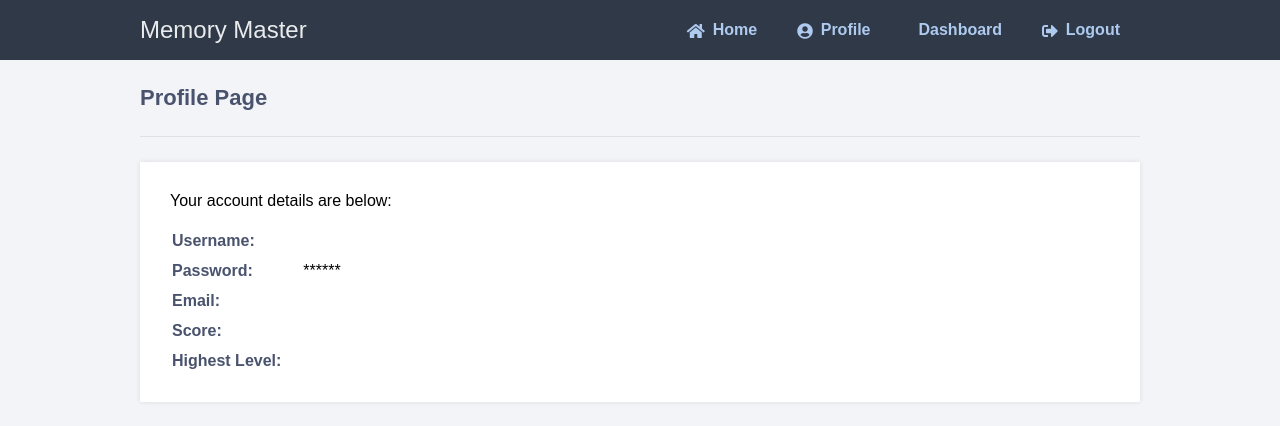
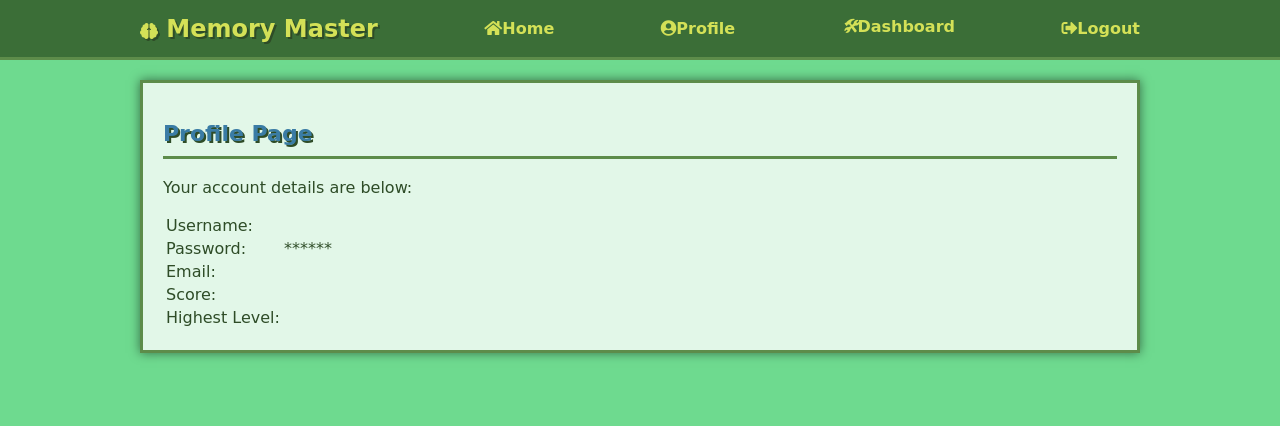
Before and after one commit to sRobinson1209/memory-game-forked, a Flask app: template templates/profile.html in a window 1280 px wide. Shown: the top 426 px of the page. Run offline with Flask 3, Linux system fonts and the light colour scheme; the template is opened without the code that fills it, so the values that code supplies are empty; some web fonts are replaced.

Commit message:
Updating some style components.
I changed the overall style of the website to go along with the mine craft-esque theme. It is kind of ugly right now but I wanted to see what it would look like. I am pushing it to the main so others can see what it looks like and I believe if they don't see the most updated version it could hinder their progress potentially.

```diff
--- a/static/css/style.css
+++ b/static/css/style.css
@@ -1,154 +1,228 @@
+/* General Styles */
 * {
     box-sizing: border-box;
-    font-family: 'Poppins', sans-serif;
+    font-family: 'Press Start 2P', cursive;
     font-size: 16px;
-    -webkit-font-smoothing: antialiased;
+    -webkit-font-smoothing: none;
     -moz-osx-font-smoothing: grayscale;
 }
 
-@media (max-width: 600px) {
+/*@media (max-width: 600px) {
     * {
-        font-size: 14px; /* Slightly smaller font size for mobile */
+        font-size: 14px;
     }
+} */
+
+body {
+    background-color: #6eda8f; /* A greenish tone, like Minecraft grass */
+    /*background-image: url(C:\Users\sierr\Downloads\memory-game-forked\static\images\background_image.jpg);*/
+    /*    background-image: url("{{ url_for('static', filename='images/background_image.jpg') }} ");*/
+    background-size: cover;
+    margin: 0;
+    color: #2e4c27; /* Dark green for text */
 }
 
-body {
-    background-color: #d3e5f2 ;
-    margin: 0;
-}
+/* Login and New User Styles */
 .login, .New-User {
     width: 400px;
-    background-color: #ffffff;
-    box-shadow: 0 0 9px 0 rgba(0, 0, 0, 0.3);
+    background-color: #3b6e37; /* Minecraft dirt block brown */
+    border: 5px solid #5d8c4a; /* Grass block green border */
+    box-shadow: 0 0 10px rgba(0, 0, 0, 0.5);
     margin: 100px auto;
+    border-radius: 0; /* Blocky look */
 }
+
 .login h1, .New-User h1 {
     text-align: center;
-    color: #6e89b1;
+    color: #d4e157; /* Yellow-green text for headers */
     font-size: 24px;
-    padding: 20px 0 20px 0;
-    border-bottom: 1px solid #dee0e4;
+    padding: 20px 0;
+    border-bottom: 3px solid #5d8c4a; /* Grass block border */
 }
+
 .login .links, .New-User .links {
     display: flex;
-    padding: 0 15px;
+    justify-content: space-around;
+    padding: 15px;
+    background-color: #5d8c4a;
+    border-top: 3px solid #3b6e37;
 }
+
 .login .links a, .New-User .links a {
-    color: #083072;
+    color: #d4e157;
     text-decoration: none;
-    display: inline-flex;
-    padding: 0 10px 10px 10px;
     font-weight: bold;
+    text-shadow: 2px 2px 0 #2e4c27;
 }
+
 .login .links a:hover, .New-User .links a:hover {
-    color: #083072;
+    color: #f1ff87; /* Brighter hover */
 }
-.login .links a.active, .New-User .links a.active {
-    border-bottom: 3px solid #466aa0;
-    color: #6592d5;
-}
+
 .login form, .New-User form {
     display: flex;
-    flex-wrap: wrap;
-    justify-content: center;
+    flex-direction: column;
+    align-items: center;
     padding-top: 20px;
 }
+
 .login form label, .New-User form label {
     display: flex;
     justify-content: center;
     align-items: center;
     width: 50px;
     height: 50px;
-    background-color: #3274d6;
+    background-color: #5d8c4a; /* Blocky green */
     color: #ffffff;
+    margin-bottom: 10px;
+    border: 3px solid #3b6e37;
+    border-radius: 4px; /* Small rounding */
 }
-.login form input[type="password"], .login form input[type="text"], .login form input[type="email"], .register form input[type="password"], .register form input[type="text"], .register form input[type="email"] {
+
+.login form input[type="password"],
+.login form input[type="text"],
+.login form input[type="email"],
+.New-User form input[type="password"],
+.New-User form input[type="text"],
+.New-User form input[type="email"] {
     width: 310px;
     height: 50px;
-    border: 1px solid #dee0e4;
+    background-color: #eaeaea; /* Light gray, like stone */
+    border: 3px solid #5d8c4a;
     margin-bottom: 20px;
     padding: 0 15px;
+    font-family: 'Press Start 2P', cursive;
 }
+
 .login form input[type="submit"], .New-User form input[type="submit"] {
     width: 100%;
     padding: 15px;
     margin-top: 20px;
-    background-color: #3274d6;
-    border: 0;
+    background-color: #d4e157; /* Minecraft green */
+    border: 3px solid #5d8c4a;
     cursor: pointer;
     font-weight: bold;
-    color: #ffffff;
-    transition: background-color 0.2s;
+    color: #3b6e37;
+    text-shadow: 2px 2px 0 #2e4c27;
+    transition: background-color 0.3s ease;
 }
+
 .login form input[type="submit"]:hover, .New-User form input[type="submit"]:hover {
-    background-color: #2868c7;
-    transition: background-color 0.2s;
+    background-color: #f1ff87;
 }
+
+/* Navigation Bar */
 .navtop {
-    background-color: #2f3947;
+    background-color: #3b6e37; /* Brown dirt block */
     height: 60px;
     width: 100%;
-    border: 0;
+    border-bottom: 3px solid #5d8c4a;
 }
+
 .navtop div {
     display: flex;
+    justify-content: space-between;
+    align-items: center;
     margin: 0 auto;
     width: 1000px;
     height: 100%;
 }
-.navtop div h1, .navtop div a {
-    display: inline-flex;
-    align-items: center;
+
+.navtop div h1 {
+    font-size: 24px;
+    color: #d4e157;
+    margin: 0;
+    text-shadow: 2px 2px 0 #2e4c27;
 }
-.navtop div h1 {
-    flex: 1;
-    font-size: 24px;
-    padding: 0;
-   margin: 0;
-    color: #eaebed;
-    font-weight: normal;
-}
+
 .navtop div a {
-    padding: 0 20px;
+    color: #d4e157;
     text-decoration: none;
-    color: #aecaef;
     font-weight: bold;
 }
-.navtop div a i {
-    padding: 2px 8px 0 0;
+
+.navtop div a:hover {
+    color: #f1ff87;
 }
-.navtop div a:hover {
-    color: #eaebed;
+
+/* Buttons for Game Modes */
+.number-game-btn, .rhythm-game-btn {
+    background-color: #5d8c4a;
+    color: #ffffff;
+    border: 3px solid #3b6e37;
+    padding: 15px 25px;
+    font-family: 'Press Start 2P', cursive;
+    font-size: 18px;
+    text-shadow: 2px 2px 0 #2e4c27;
+    border-radius: 4px;
+    cursor: pointer;
+    transition: background-color 0.3s ease;
 }
-body.loggedin {
-    background-color: #f3f4f7;
+
+.number-game-btn:hover, .rhythm-game-btn:hover {
+    background-color: #f1ff87;
+    color: #3b6e37;
 }
+
+/* Content Section */
 .content {
     width: 1000px;
-    margin: 0 auto;
+    margin: 20px auto;
+    background-color: rgba(255, 255, 255, 0.8); /* Semi-transparent white */
+    border: 3px solid #5d8c4a;
+    padding: 20px;
+    box-shadow: 0 0 10px rgba(0, 0, 0, 0.5);
 }
+
 .content h2 {
-    margin: 0;
-    padding: 25px 0;
+    color: #3a7ca5;
+    text-shadow: 2px 2px 0 #2e4c27;
     font-size: 22px;
-    border-bottom: 1px solid #e0e0e3;
-    color: #4a536e;
+    border-bottom: 3px solid #5d8c4a;
+    padding-bottom: 10px;
 }
-.content > p, .content > div {
-    box-shadow: 0 0 5px 0 rgba(0, 0, 0, 0.1);
-    margin: 25px 0;
-    padding: 25px;
-  background-color: #fff;
-}
-.content > p table td, .content > div table td {
-  padding: 5px;
-}
-.content > p table td:first-child, .content > div table td:first-child {
-  font-weight: bold;
-  color: #4a536e;
-  padding-right: 15px;
-}
-.content > div p {
-  padding: 5px;
-  margin: 0 0 10px 0;
-}
+/* cyrillic-ext */
+@font-face {
+    font-family: 'Press Start 2P';
+    font-style: normal;
+    font-weight: 400;
+    font-display: swap;
+    src: url(https://fonts.gstatic.com/s/pressstart2p/v15/e3t4euO8T-267oIAQAu6jDQyK3nYivN04w.woff2) format('woff2');
+    unicode-range: U+0460-052F, U+1C80-1C8A, U+20B4, U+2DE0-2DFF, U+A640-A69F, U+FE2E-FE2F;
+  }
+  /* cyrillic */
+  @font-face {
+    font-family: 'Press Start 2P';
+    font-style: normal;
+    font-weight: 400;
+    font-display: swap;
+    src: url(https://fonts.gstatic.com/s/pressstart2p/v15/e3t4euO8T-267oIAQAu6jDQyK3nRivN04w.woff2) format('woff2');
+    unicode-range: U+0301, U+0400-045F, U+0490-0491, U+04B0-04B1, U+2116;
+  }
+  /* greek */
+  @font-face {
+    font-family: 'Press Start 2P';
+    font-style: normal;
+    font-weight: 400;
+    font-display: swap;
+    src: url(https://fonts.gstatic.com/s/pressstart2p/v15/e3t4euO8T-267oIAQAu6jDQyK3nWivN04w.woff2) format('woff2');
+    unicode-range: U+0370-0377, U+037A-037F, U+0384-038A, U+038C, U+038E-03A1, U+03A3-03FF;
+  }
+  /* latin-ext */
+  @font-face {
+    font-family: 'Press Start 2P';
+    font-style: normal;
+    font-weight: 400;
+    font-display: swap;
+    src: url(https://fonts.gstatic.com/s/pressstart2p/v15/e3t4euO8T-267oIAQAu6jDQyK3nbivN04w.woff2) format('woff2');
+    unicode-range: U+0100-02BA, U+02BD-02C5, U+02C7-02CC, U+02CE-02D7, U+02DD-02FF, U+0304, U+0308, U+0329, U+1D00-1DBF, U+1E00-1E9F, U+1EF2-1EFF, U+2020, U+20A0-20AB, U+20AD-20C0, U+2113, U+2C60-2C7F, U+A720-A7FF;
+  }
+  /* latin */
+  @font-face {
+    font-family: 'Press Start 2P';
+    font-style: normal;
+    font-weight: 400;
+    font-display: swap;
+    src: url(https://fonts.gstatic.com/s/pressstart2p/v15/e3t4euO8T-267oIAQAu6jDQyK3nVivM.woff2) format('woff2');
+    unicode-range: U+0000-00FF, U+0131, U+0152-0153, U+02BB-02BC, U+02C6, U+02DA, U+02DC, U+0304, U+0308, U+0329, U+2000-206F, U+20AC, U+2122, U+2191, U+2193, U+2212, U+2215, U+FEFF, U+FFFD;
+  }
--- a/templates/home.html
+++ b/templates/home.html
@@ -3,6 +3,7 @@
 {% block title %}Home{% endblock %}
 
 {% block content %}
+<meta name = "viewport" content="width=device-width, initial-scale=1.0">
 <h2>Memory Master </h2>
 <p>Welcome back, {{ username }}!</p>
 
@@ -10,8 +11,9 @@
 <form action="{{ url_for('select_game_mode') }}" method="POST">
     <button type="submit" name="game_mode" value="num_relaxed">Number Game Relaxed Mode</button> <br>
     <button type="submit" name="game_mode" value="num_survival">Number Game Survival Mode</button> <br><br>
-    <button type="submit" name="game_mode" value="rhythm">Rhythm Game </button><br>
-    <!-- <button type="submit" name="game_mode" value="survival">Rhythm Game Survival Mode</button><br><br> -->
+
+    <button type="submit" name="game_mode" value="rhythm">Rhythm Game </button><br><br>
+
     <button type="submit" name="game_mode" value="relaxed">Sound Game Relaxed Mode</button> <br>
     <button type="submit" name="game_mode" value="survival">Sound Game Survival Mode</button>
 
--- a/templates/layout.html
+++ b/templates/layout.html
@@ -9,11 +9,15 @@
 	<body class="loggedin">
 		<nav class="navtop">
 			<div>
-				<h1>Memory Master</h1>
+				<h1>
+					<i class="fas fa-brain"></i> Memory Master
+				</h1>
+
                 <a href="{{ url_for('home') }}"><i class="fas fa-home"></i>Home</a>
 				<a href="{{ url_for('profile') }}"><i class="fas fa-user-circle"></i>Profile</a>
-				<a href="{{ url_for('dashboard') }}"><i class="fa-solid fa-gauge"></i>Dashboard</a>
+				<a href="{{ url_for('dashboard') }}"><i class="icon">&#128736;</i>Dashboard</a>
 				<a href="{{ url_for('logout') }}"><i class="fas fa-sign-out-alt"></i>Logout</a>
+
 			</div>
 		</nav>
 		<div class="content">
--- a/templates/select_game_mode.html
+++ b/templates/select_game_mode.html
@@ -1,4 +1,4 @@
-<!DOCTYPE html>
+ <!DOCTYPE html>
 <html lang="en">
 <head>
     <meta charset="UTF-8">
```
Also changed, not shown: main.py (line endings or trailing spaces).
